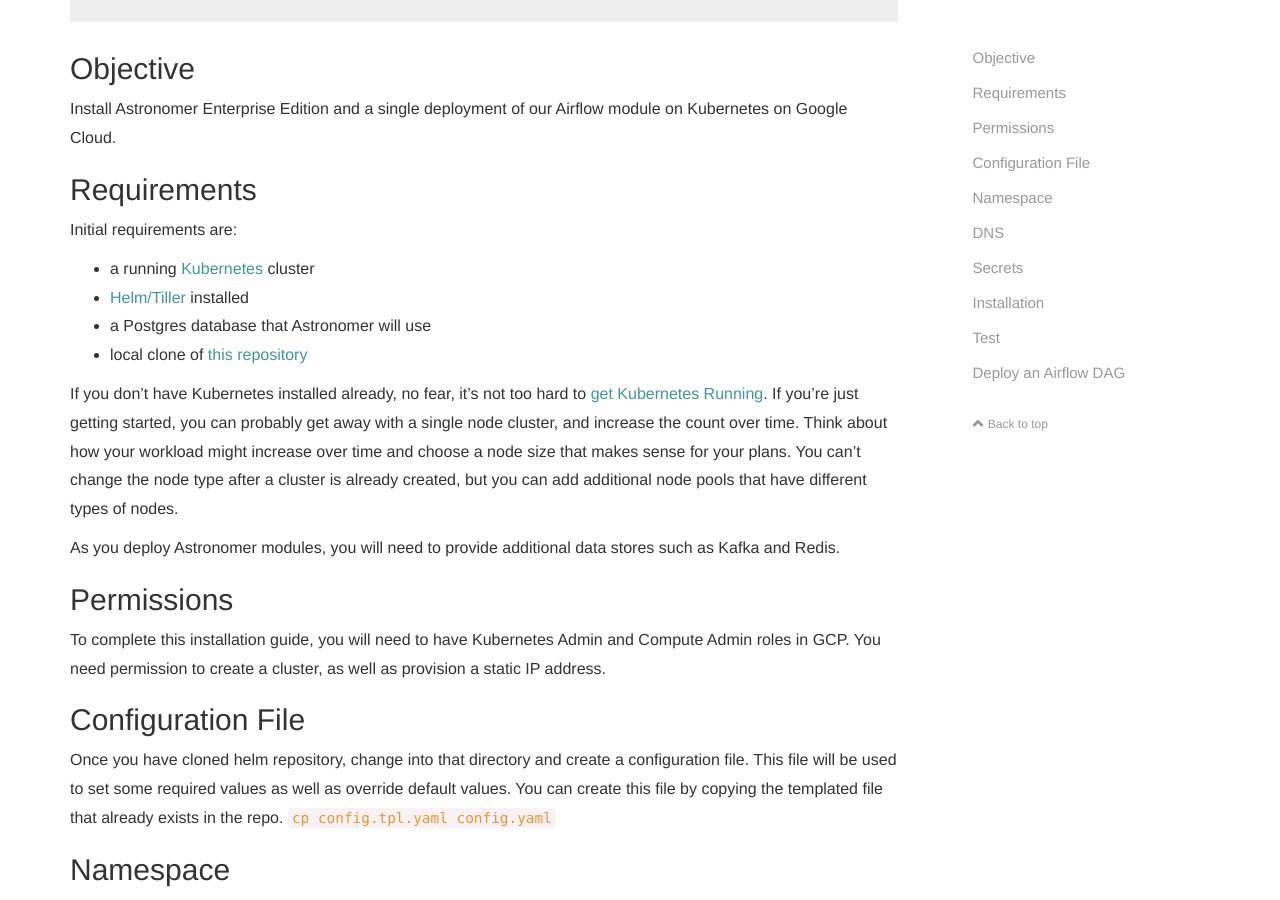
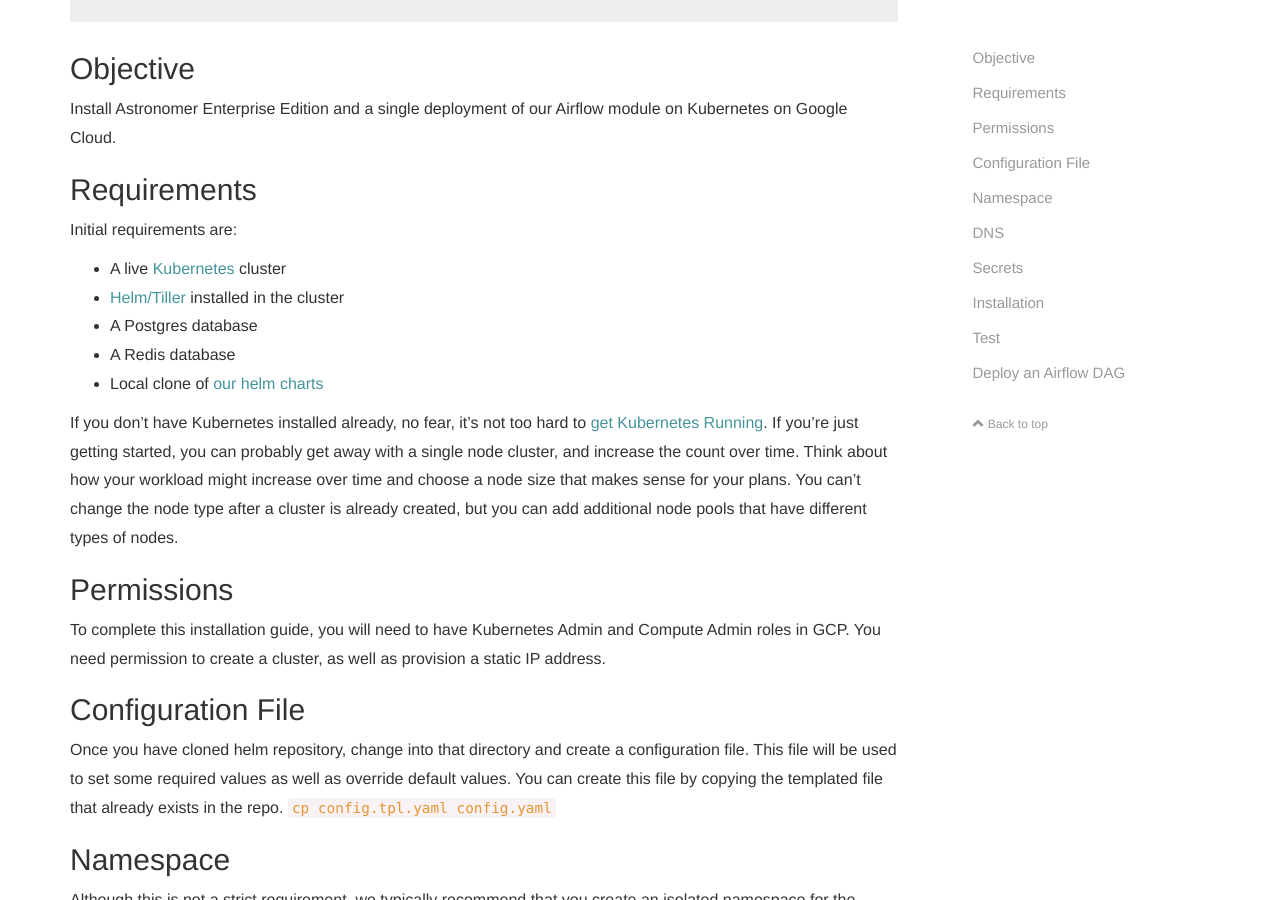
Before and after one commit to skynet/astronomer-ee, a Jekyll site: the page built from docs/pages/guides/google-cloud.md, in a window 1280 px wide and 900 px high, scrolled down 348 px. Built offline with Jekyll 4.4.1, drawn with Linux system fonts in a browser that asks for light colours; nearby versions of some CDN libraries; comment, search, counter and statistics services are not loaded.

Commit message:
Clean up intro

```diff
--- a/docs/pages/guides/google-cloud.md
+++ b/docs/pages/guides/google-cloud.md
@@ -15,17 +15,13 @@ Install Astronomer Enterprise Edition and a single deployment of our Airflow mod
 
 Initial requirements are:
 
-* a running [Kubernetes](https://kubernetes.io/) cluster
-* [Helm/Tiller](https://github.com/kubernetes/helm) installed
-* a Postgres database that Astronomer will use
-* local clone of [this repository](https://github.com/astronomerio/helm.astronomer.io)
+* A live [Kubernetes](https://kubernetes.io/) cluster
+* [Helm/Tiller](https://github.com/kubernetes/helm) installed in the cluster
+* A Postgres database
+* A Redis database
+* Local clone of [our helm charts](https://github.com/astronomerio/helm.astronomer.io)
 
-If you don't have Kubernetes installed already, no fear, it's not
-too hard to [get Kubernetes Running](https://cloud.google.com/kubernetes-engine/docs/quickstart).
-If you're just getting started, you can probably get away with a single node cluster, and increase the count over time. Think about how your workload might increase over time and choose a node size that makes sense for your plans. You can't change the node type after a cluster is already created, but you can add additional node pools that have different types of nodes.
-
-As you deploy Astronomer modules, you will need to provide additional data stores
-such as Kafka and Redis.
+If you don't have Kubernetes installed already, no fear, it's not too hard to [get Kubernetes Running](https://cloud.google.com/kubernetes-engine/docs/quickstart). If you're just getting started, you can probably get away with a single node cluster, and increase the count over time. Think about how your workload might increase over time and choose a node size that makes sense for your plans. You can't change the node type after a cluster is already created, but you can add additional node pools that have different types of nodes.
 
 ## Permissions
 
```
